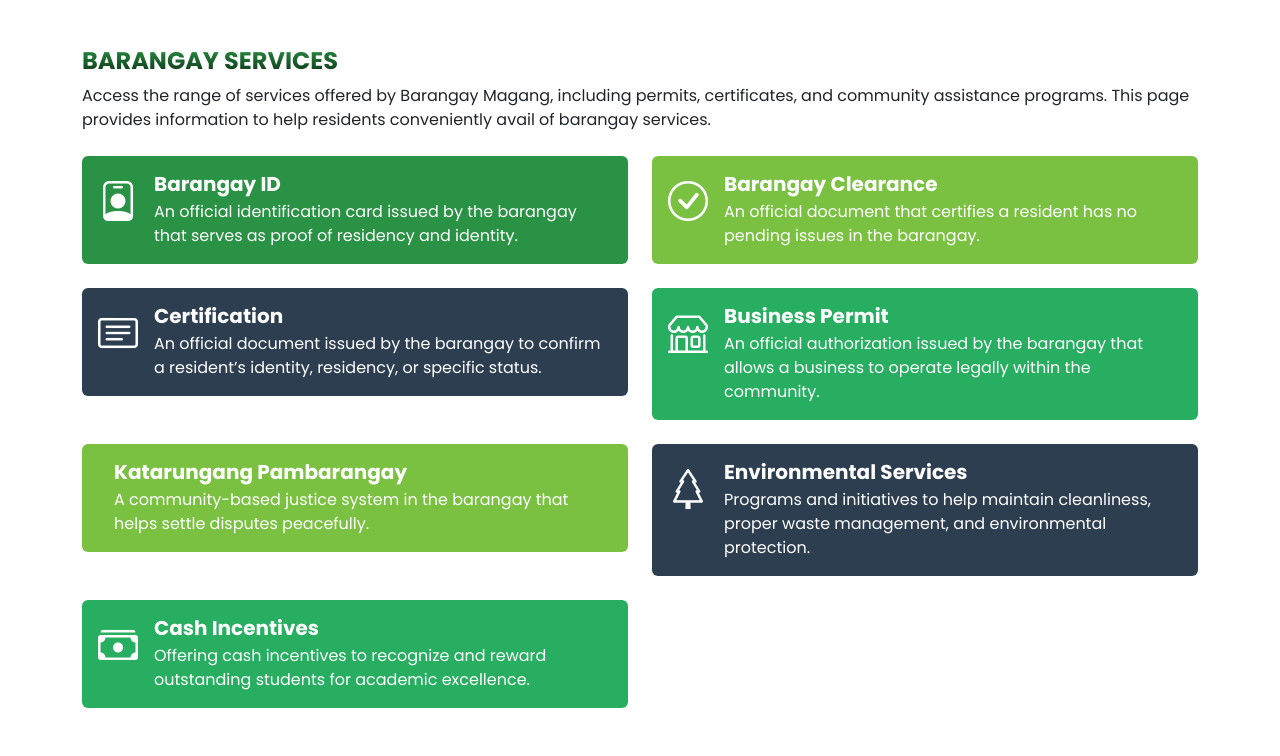
After one commit to flksdgaf/ebarangaymo, a PHP site: page /services.php in a window 1280 px wide. The commit adds this page. Shown: the part 1023-1779 px from the top of the page. Run offline with PHP 8.4, Linux system fonts and the light colour scheme; some libraries are stand-ins or nearby versions.

Commit message:
Wherever you go, that's where I'll follow

```diff
--- a/includes/header.php
+++ b/includes/header.php
@@ -14,6 +14,7 @@ if (!isset($page)) {
     <link rel="stylesheet" href="https://cdn.jsdelivr.net/npm/bootstrap-icons/font/bootstrap-icons.css">
     <link rel="stylesheet" href="styles.css">
     <link rel="stylesheet" href="about.css">
+    <link rel="stylesheet" href="services.css">
     <link rel="stylesheet" href="signinup.css">
     <link rel="preconnect" href="https://fonts.googleapis.com">
     <link rel="preconnect" href="https://fonts.gstatic.com" crossorigin>
--- /dev/null
+++ b/services.css
@@ -0,0 +1,9 @@
+.barangay-id {
+    background-color: #2A9245; /* Light gray background */
+    padding: 50px 20px;
+    font-family: 'Poppins', sans-serif;
+}
+
+.barangay-id-title {
+    font-weight: 100;
+}
--- /dev/null
+++ b/services.php
@@ -0,0 +1,122 @@
+<?php
+// session_start();
+// include 'functions/dbconn.php';
+$page = 'user_homepage';
+include 'includes/header.php';
+?>
+
+<!-- BANNER SECTION -->
+<div class="container-fluid px-0">
+    <!-- Background image with overlay -->
+    <div class="position-relative text-white text-center">
+        <img src="images/about_banner.png" alt="Services Banner" class="img-fluid w-100">
+
+        <!-- Overlay content -->
+        <div class="position-absolute top-50 start-50 translate-middle">
+            <h1 class="fw-semibold text-uppercase">Services</h1>
+            <p>Home / Services</p>
+        </div>
+    </div>
+</div>
+
+<div class="container my-5">
+    <h4 class="gradient-text fw-bold text-success">BARANGAY SERVICES</h4>
+    <p class="mb-4">
+        Access the range of services offered by Barangay Magang, including permits, certificates, and community assistance programs.
+        This page provides information to help residents conveniently avail of barangay services.
+    </p>
+
+    <div class="row g-4">
+        <!-- BARANGAY ID -->
+        <div class=" col-md-6">
+            <div class="barangay-id d-flex p-3 rounded text-white">
+                <div class="me-3">
+                    <i class="bi bi-person-badge fs-1"></i>
+                </div>
+                <div>
+                    <h5 class="barangay-id-title fw-bold mb-1">Barangay ID</h5>
+                    <p class="mb-0">An official identification card issued by the barangay that serves as proof of residency and identity.</p>
+                </div>
+            </div>
+        </div>
+
+        <!-- Service 2 -->
+        <div class="col-md-6">
+            <div class="d-flex p-3 rounded text-white" style="background-color: #7ac142;">
+                <div class="me-3">
+                    <i class="bi bi-check-circle fs-1"></i>
+                </div>
+                <div>
+                    <h5 class="fw-bold mb-1">Barangay Clearance</h5>
+                    <p class="mb-0">An official document that certifies a resident has no pending issues in the barangay.</p>
+                </div>
+            </div>
+        </div>
+
+        <!-- Repeat this block for other services -->
+        <!-- Certification -->
+        <div class="col-md-6">
+            <div class="d-flex p-3 rounded text-white" style="background-color: #2c3e50;">
+                <div class="me-3">
+                    <i class="bi bi-card-text fs-1"></i>
+                </div>
+                <div>
+                    <h5 class="fw-bold mb-1">Certification</h5>
+                    <p class="mb-0">An official document issued by the barangay to confirm a resident’s identity, residency, or specific status.</p>
+                </div>
+            </div>
+        </div>
+
+        <!-- Business Permit -->
+        <div class="col-md-6">
+            <div class="d-flex p-3 rounded text-white" style="background-color: #27ae60;">
+                <div class="me-3">
+                    <i class="bi bi-shop fs-1"></i>
+                </div>
+                <div>
+                    <h5 class="fw-bold mb-1">Business Permit</h5>
+                    <p class="mb-0">An official authorization issued by the barangay that allows a business to operate legally within the community.</p>
+                </div>
+            </div>
+        </div>
+
+        <!-- Katarungang Pambarangay -->
+        <div class="col-md-6">
+            <div class="d-flex p-3 rounded text-white" style="background-color: #7ac142;">
+                <div class="me-3">
+                    <i class="bi bi-balance-scale fs-1"></i>
+                </div>
+                <div>
+                    <h5 class="fw-bold mb-1">Katarungang Pambarangay</h5>
+                    <p class="mb-0">A community-based justice system in the barangay that helps settle disputes peacefully.</p>
+                </div>
+            </div>
+        </div>
+
+        <!-- Environmental Services -->
+        <div class="col-md-6">
+            <div class="d-flex p-3 rounded text-white" style="background-color: #2c3e50;">
+                <div class="me-3">
+                    <i class="bi bi-tree fs-1"></i>
+                </div>
+                <div>
+                    <h5 class="fw-bold mb-1">Environmental Services</h5>
+                    <p class="mb-0">Programs and initiatives to help maintain cleanliness, proper waste management, and environmental protection.</p>
+                </div>
+            </div>
+        </div>
+
+        <!-- Cash Incentives -->
+        <div class="col-md-6">
+            <div class="d-flex p-3 rounded text-white" style="background-color: #27ae60;">
+                <div class="me-3">
+                    <i class="bi bi-cash-stack fs-1"></i>
+                </div>
+                <div>
+                    <h5 class="fw-bold mb-1">Cash Incentives</h5>
+                    <p class="mb-0">Offering cash incentives to recognize and reward outstanding students for academic excellence.</p>
+                </div>
+            </div>
+        </div>
+    </div>
+</div>
```
Also changed, not shown: transparency_seal.php (added, +39 -0 lines), images/transparencyseal.png (added).
